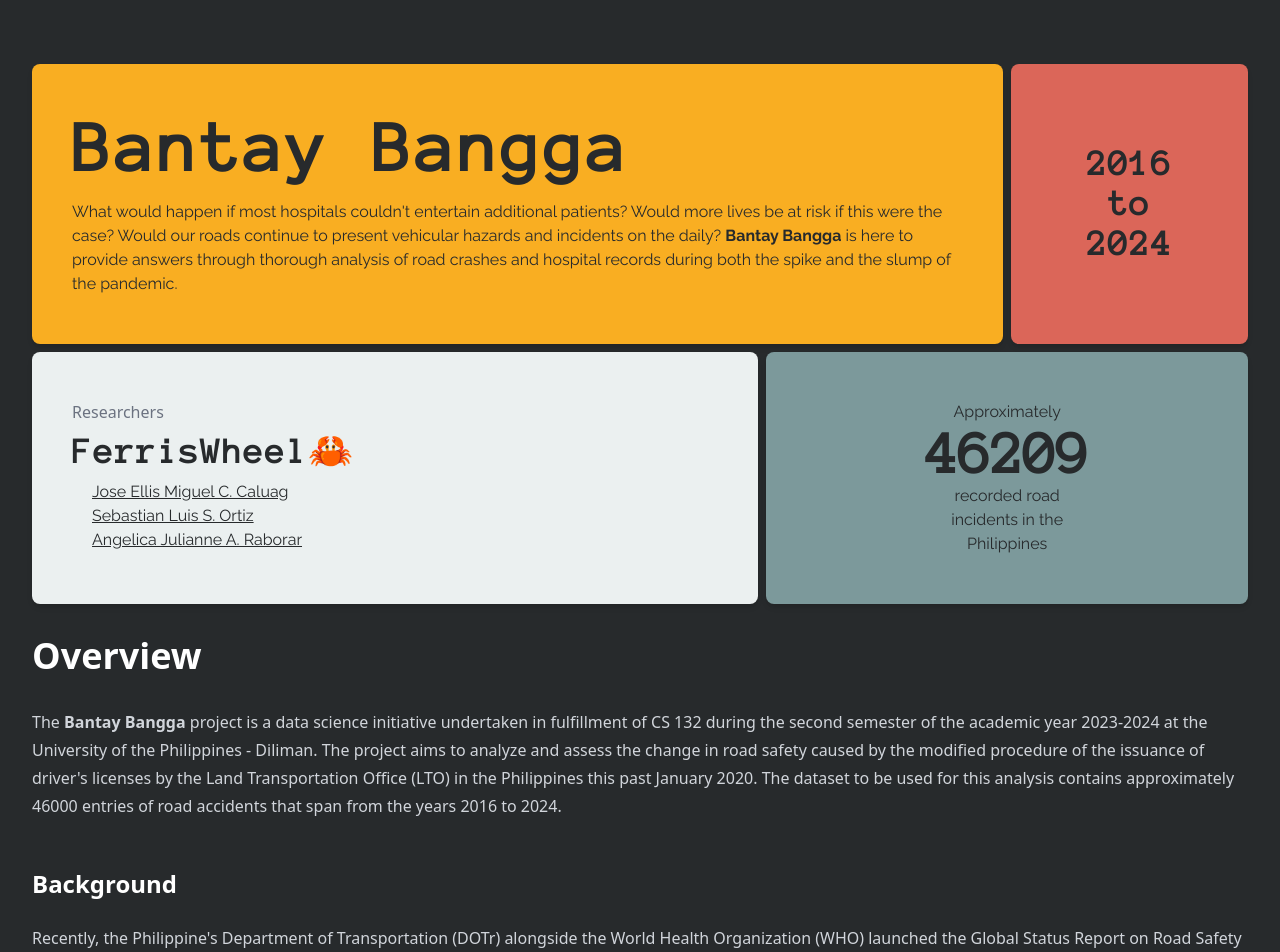
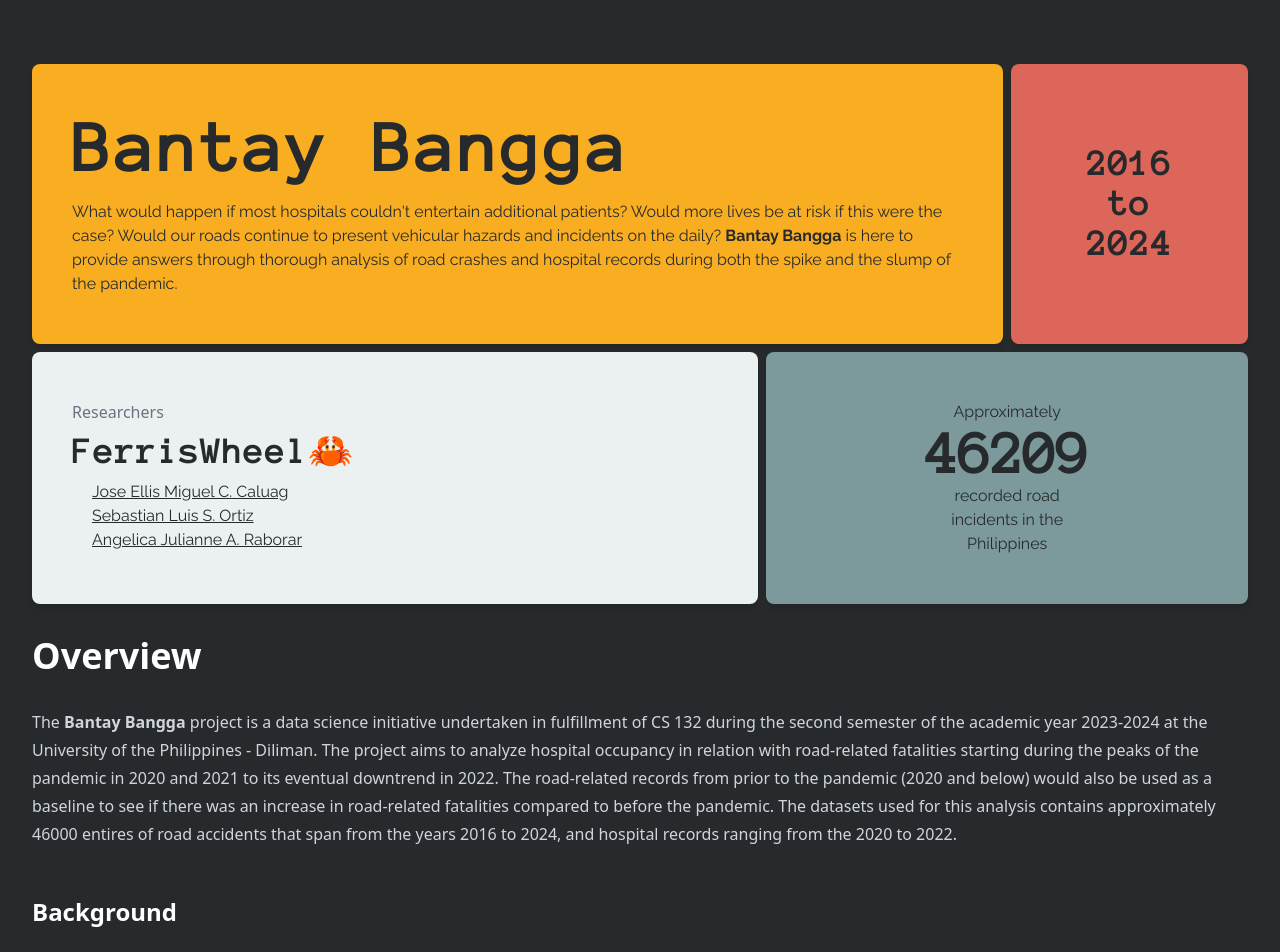
Before and after one commit to bantay-bangga/bantay-bangga.github.io, a SvelteKit app: page / in a window 1280 px wide. Shown: the top 952 px of the page. Built offline with nearby package versions, Linux system fonts and the light colour scheme; some icons are missing.

Commit message:
feat: update Overview

```diff
--- a/src/routes/+page.svelte
+++ b/src/routes/+page.svelte
@@ -8,9 +8,11 @@
     <p>
         The <b>Bantay Bangga</b> project is a data science initiative undertaken in fulfillment of CS 132 during the second
         semester of the academic year 2023-2024 at the University of the Philippines - Diliman. The project aims to analyze
-        and assess the change in road safety caused by the modified procedure of the issuance of driver's licenses by the
-        Land Transportation Office (LTO) in the Philippines this past January 2020. The dataset to be used for this analysis
-        contains approximately 46000 entries of road accidents that span from the years 2016 to 2024.
+        hospital occupancy in relation with road-related fatalities starting during the peaks of the pandemic in 2020 and
+        2021 to its eventual downtrend in 2022. The road-related records from prior to the pandemic (2020 and below) would
+        also be used as a baseline to see if there was an increase in road-related fatalities compared to before the pandemic.
+        The datasets used for this analysis contains approximately 46000 entires of road accidents that span from the years
+        2016 to 2024, and hospital records ranging from the 2020 to 2022.
     </p>
     <h2>Background</h2>
     <p>
```
